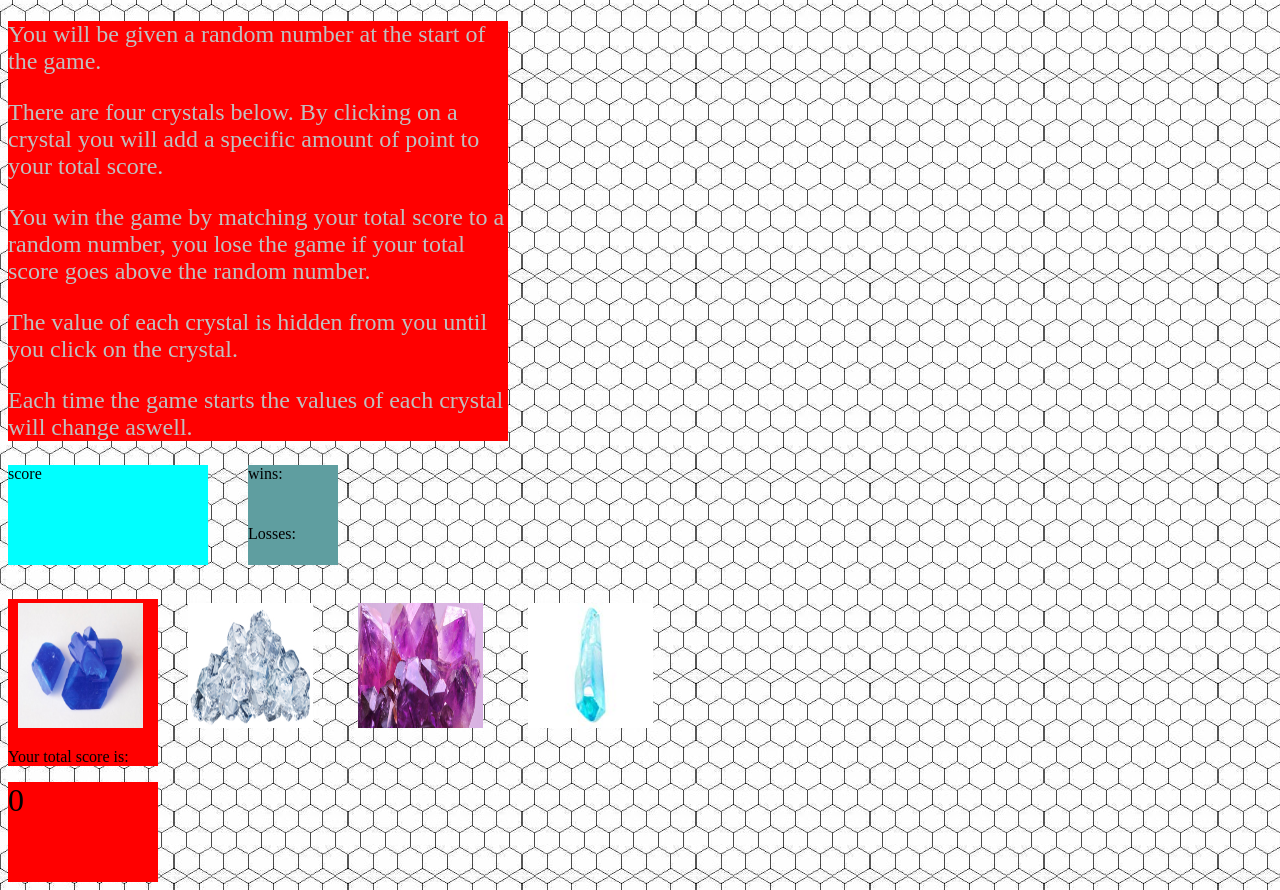
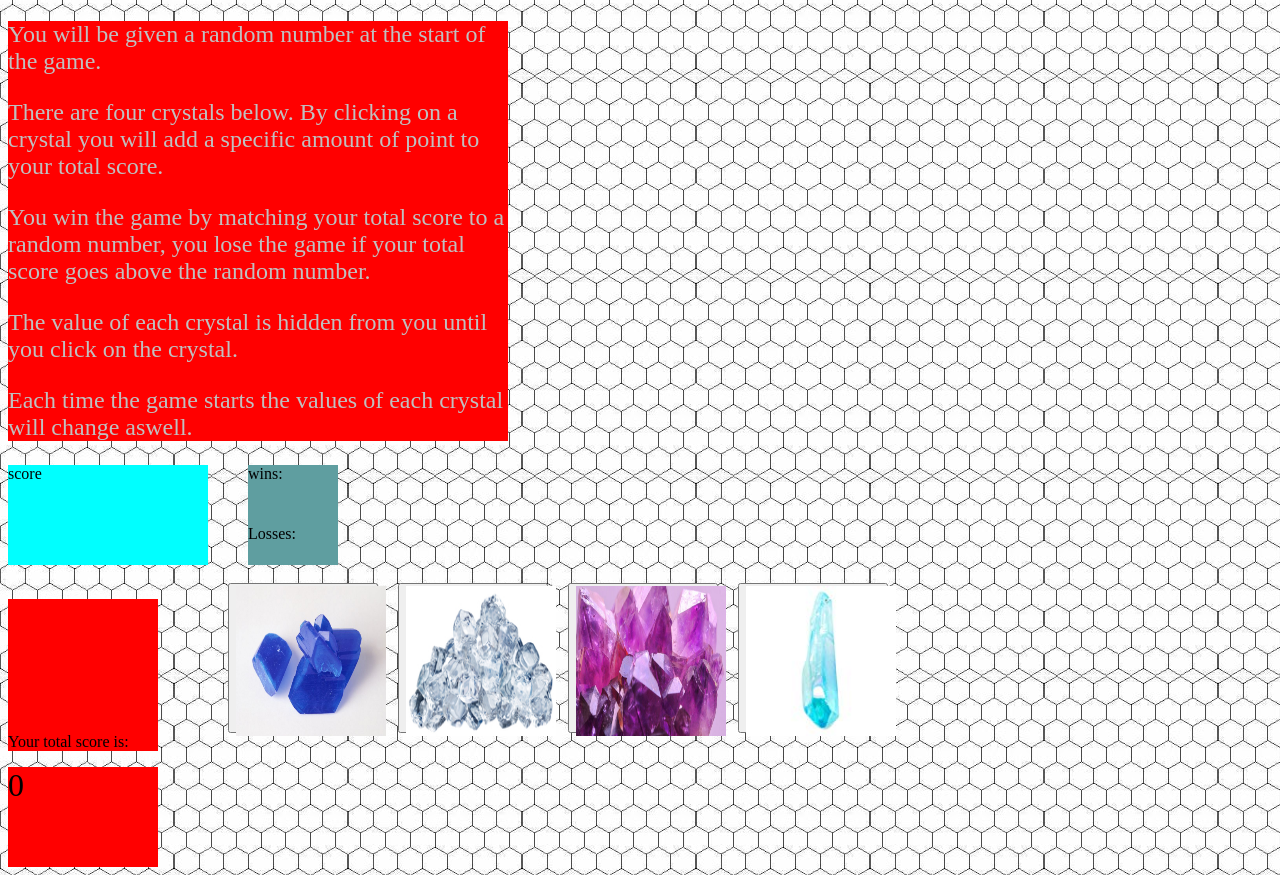
Before and after one commit to ryanholt22/unit-4-game, a plain HTML site: page index.html in a window 1280 px wide. Shown: the part 124-1014 px from the top of the page. Drawn offline with nearby package versions, Linux system fonts and the light colour scheme.

Commit message:
just fixed a break,dont want to lose my progress.

```diff
--- a/assets/css/style.css
+++ b/assets/css/style.css
@@ -26,35 +26,31 @@ body {
 }
 
 .imgone {
-    height: 125px;
-    width: 125px;
+    height: 150px;
+    width: 150px;
     float: left;
-    transform: translateX(-210px);
-    margin: 20px;
+    margin-left: 20px;
 }
 
 .imgtwo {
-  height: 125px;
-    width: 125px;
-    float: left;
-    transform: translateX(-205px);
-    margin: 20px;
+  height: 150px;
+  width: 150px;
+  float: left;
+  margin-left: 20px;
 }
 
 .imgthree {
-    height: 125px;
-    width: 125px;
+    height: 150px;
+    width:150px;
     float: left;
-    transform: translateX(-200px);
-    margin: 20px;
+    margin-left: 20px;
 }
 
 .imgfour {
-    height: 125px;
-    width: 125px;
+    height: 150px;
+    width:150px;
     float: left;
-    transform: translateX(-195px);
-    margin: 20px;
+    margin-left: 20px;
 }
 
 .Wins {
--- a/index.html
+++ b/index.html
@@ -30,10 +30,12 @@
 </div>
 <img class="row2">
 <div class="cltwo">
-    <img class="imgone" src="../unit-4-game/assets/images/blue.jpg">
-    <img class="imgtwo" src="../unit-4-game/assets/images/diamonds.jpg">
-    <img class="imgthree" src="../unit-4-game/assets/images/purplecrystal.jpg">
-    <img class="imgfour" src="../unit-4-game/assets/images/quartz.jpg" >
+
+   <button class="imgone"><img src="../unit-4-game/assets/images/blue.jpg" style="height: 150px; width: 150px;"></button>
+   <button class="imgtwo"><img src="../unit-4-game/assets/images/diamonds.jpg" style="height: 150px; width: 150px;"></button>
+   <button class="imgthree"><img src="../unit-4-game/assets/images/purplecrystal.jpg" style="height: 150px; width: 150px;"></button>
+   <button class="imgfour"><img src="../unit-4-game/assets/images/quartz.jpg" style="height: 150px; width: 150px;"></button>
+
 </div>
 <p class="ytsi">Your total score is:</p>
 <div id="totalScore">0</div>
```
